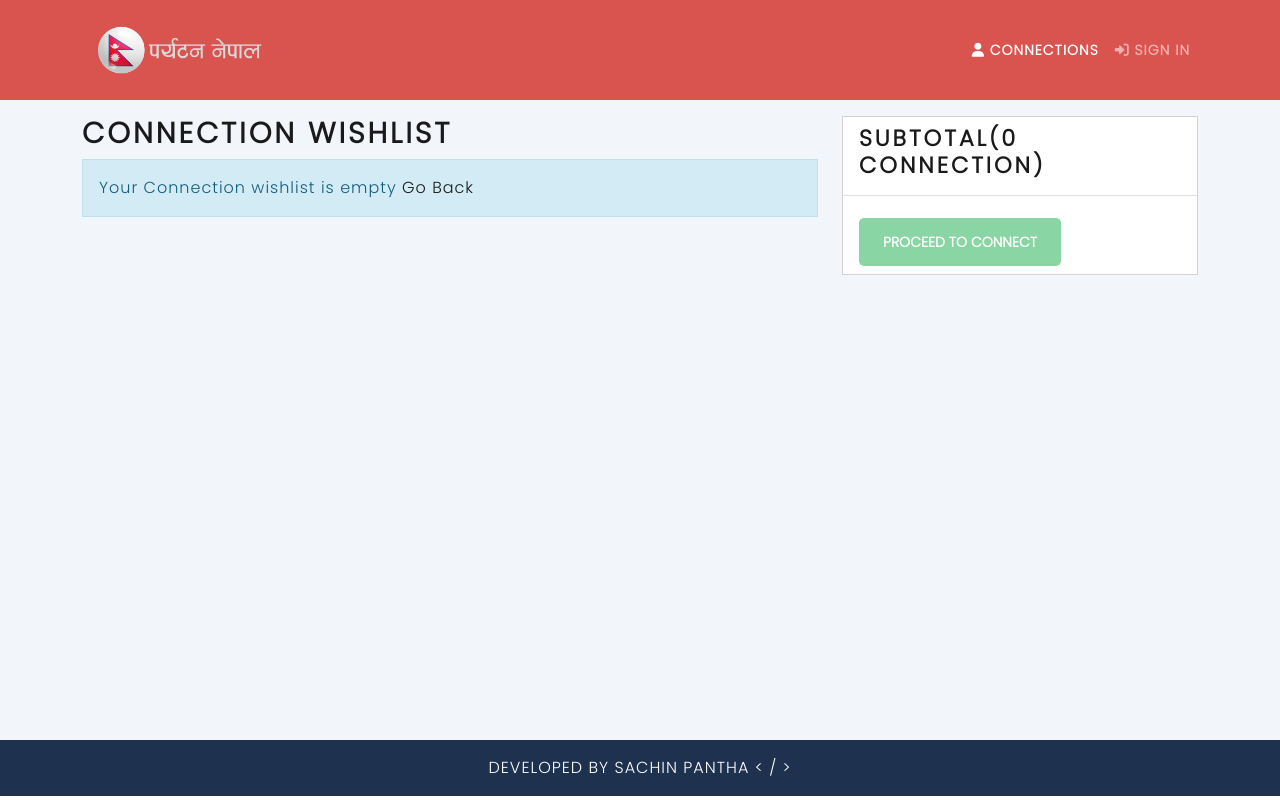
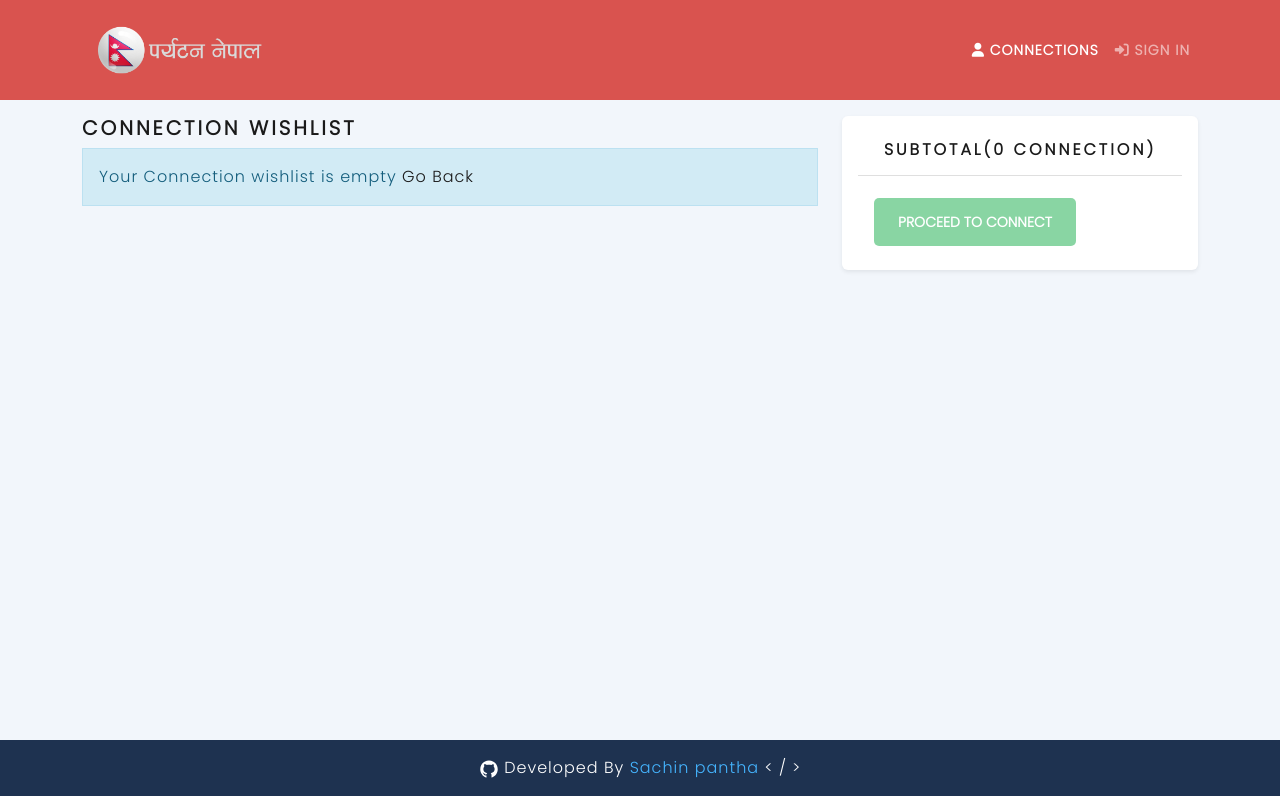
Before and after one commit to sachinpantha/ParyatanNepal, a React (Create React App) app in the folder client/: page /connect in a window 1280 px wide. Built offline with nearby package versions, Linux system fonts and the light colour scheme.

Commit message:
modified components

```diff
--- a/client/src/components/CheckoutSteps.js
+++ b/client/src/components/CheckoutSteps.js
@@ -3,7 +3,7 @@ import { Nav } from 'react-bootstrap'
 import { LinkContainer } from 'react-router-bootstrap'
 const CheckoutSteps = ({ step1, step2, step3, step4 }) => {
     return (
-        <Nav className='justify-content-center mb-4'>
+        <Nav className='justify-content-center mb-4 w-100'>
             <Nav.Item>
                 {
                     step1 ? (
--- a/client/src/components/Footer.js
+++ b/client/src/components/Footer.js
@@ -1,12 +1,14 @@
 import React from 'react'
 import { Container, Row, Col } from 'react-bootstrap'
+import { AiFillGithub } from 'react-icons/ai'
 const Footer = () => {
     return (
         <footer>
             <Container>
                 <Row>
                     <Col className='text-center py-3'>
-                        DEVELOPED BY SACHIN PANTHA &lt; &#47; &gt;
+                        <a target='_blank' href='https://www.github.com/sachinpantha'><AiFillGithub style={{ "color": "white", "height": "20px", "width": "20px" }} /></a>{" "}
+                        Developed By <a style={{ "color": "#45B5FF" }} target='_blank' href="https://www.facebook.com/sachin.nihc">Sachin pantha</a> &lt; &#47; &gt;
                     </Col>
                 </Row>
             </Container>
--- a/client/src/index.css
+++ b/client/src/index.css
@@ -47,6 +47,7 @@ main {
 }
 .form {
 	background-color: white;
+	border-radius: 10px;
 }
 footer {
 	background-color: #1e3250;
--- a/client/src/screens/ConnectScreen.js
+++ b/client/src/screens/ConnectScreen.js
@@ -29,7 +29,7 @@ const ConnectScreen = () => {
     return (
         <Row>
             <Col md={8} >
-                <h1>Connection Wishlist</h1>
+                <h4 >Connection Wishlist</h4>
                 {connectItems.length === 0 ? <Message>
                     Your Connection wishlist is empty <Link to='/'>Go Back</Link>
                 </Message> : (
@@ -59,11 +59,11 @@ const ConnectScreen = () => {
 
             </Col>
             <Col md={4}>
-                <Card>
+                <Card className='shadow-sm p-3 mb-5 bg-white rounded border-0'>
                     <ListGroup variant='flush'>
                         <ListGroup.Item>
 
-                            <h2>Subtotal({connectItems.length} Connection{connectItems.length > 1 ? 's' : ''})</h2>
+                            <h5 className='text-center'>Subtotal({connectItems.length} Connection{connectItems.length > 1 ? 's' : ''})</h5>
                             {/* ${connectItems.reduce((acc,item)=>acc+ item.fees,0).toFixed(2)} */}
                             {/* ${connectItems.reduce((item)=> item.fees)} */}
                         </ListGroup.Item>
--- a/client/src/screens/HomeScreen.js
+++ b/client/src/screens/HomeScreen.js
@@ -19,7 +19,7 @@ const HomeScreen = () => {
     }, [dispatch])
     return (
         <>
-            <h1>Guides</h1>
+            <h3>Guides</h3>
             {loading ? <Loader /> : error ? <Message variant='danger'>Error Fetching Guides from server</Message> :
                 <Row>
                     {products.map((product) => {
--- a/client/src/screens/OrderScreen.js
+++ b/client/src/screens/OrderScreen.js
@@ -14,7 +14,6 @@ const OrderScreen = () => {
     const dispatch = useDispatch()
     const orderDetails = useSelector((state) => state.orderDetails)
     const { order, loading, error } = orderDetails
-    const connect = useSelector((state) => state.connect)
     const orderPay = useSelector((state) => state.orderPay)
     const { loading: loadingPay, success: successPay } = orderPay
     if (!loading) {
@@ -50,7 +49,6 @@ const OrderScreen = () => {
         }
     }, [dispatch, orderId, successPay, order])
     const successPaymentHandler = (paymentResult) => {
-        console.log(paymentResult)
         dispatch(payOrder(orderId, paymentResult))
     }
     return loading ? (<Loader />) : error ? (<Message variant='danger'>{error}</Message>) : (<>
@@ -58,18 +56,13 @@ const OrderScreen = () => {
             <Col md={8}>
                 <ListGroup variant='flush' className='shadow-sm p-3 bg-white rounded border-0'>
                     <ListGroup.Item>
-                        <h2>Shipping</h2>
-                        <strong>Name:</strong>{order.user.name}<br />
-                        Email:<a href={`mailto: ${order.user.email}`}>{order.user.email}</a>
-                        <p>
-                            <strong>Details::</strong>
-                            {connect.shippingAddress.name}, {connect.shippingAddress.address},{connect.shippingAddress.city}
-                            ,{connect.shippingAddress.number}, {connect.shippingAddress.email}
-                        </p>
+                        <h5 style={{ "color": "#D9534F" }}>User Details</h5>
+                        <span style={{ "fontWeight": "bold" }}>USERNAME:</span>{order.user.name}<br />
+                        <span style={{ "fontWeight": "bold" }}>EMAIL:</span><a href={`mailto: ${order.user.email}`}>{order.user.email}</a><br /><br />
                         {order.isConnected ? <Message variant='success'>Connected on {order.reachedAt}</Message> : <Message variant='danger'>The guide has not Connected to tourist yet</Message>}
                     </ListGroup.Item>
                     <ListGroup.Item>
-                        <h2>Payment Method</h2>
+                        <h5 style={{ "color": "#D9534F" }}>Payment Method</h5>
                         <p>
                             <strong>Method:</strong>
                             {order.paymentMethod}
@@ -77,7 +70,7 @@ const OrderScreen = () => {
                         {order.isPaid ? <Message variant='success'>Paid on {order.paidAt}</Message> : <Message variant='danger'>Payment is not being received yet</Message>}
                     </ListGroup.Item>
                     <ListGroup.Item>
-                        <h2>Connected Guides</h2>
+                        <h5 style={{ "color": "#D9534F" }}>Connected Guides</h5>
                         {order.connectItems.length === 0 ? (<Message>Order is empty</Message>) : (
                             <ListGroup variant='flush'>
                                 {
--- a/client/src/screens/ProductScreen.js
+++ b/client/src/screens/ProductScreen.js
@@ -35,7 +35,7 @@ const ProductScreen = () => {
                 <Col md={3}>
                     <ListGroup className='shadow-sm p-3 mb-5 bg-white rounded' variant='flush'>
                         <ListGroup.Item>
-                            <h3>{product.name}</h3>
+                            <h5 className='text-center'>{product.name}</h5>
                         </ListGroup.Item>
                         <ListGroup.Item>
                             <Rating value={product.ratings} text={`${product.numReviews} reviews`} />
```
Also changed, not shown: client/src/components/Loader.js (+6 -6 lines).
